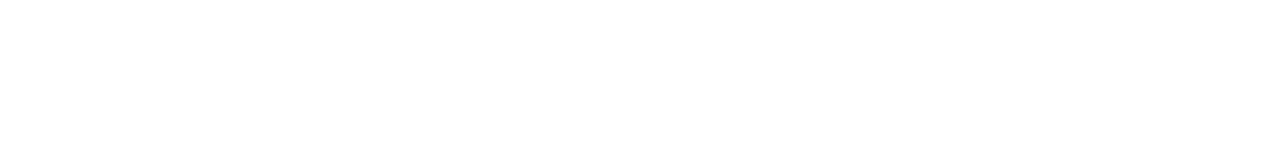
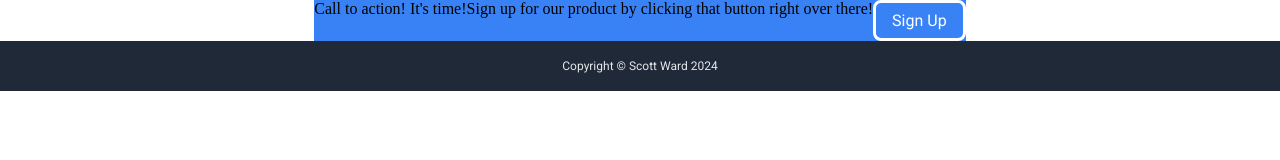
Before and after one commit to wards22/landing-page, a plain HTML site: page index.html in a window 1280 px wide. Drawn offline with Linux system fonts and the light colour scheme.

Commit message:
add divs and classes in html and outline styles in css

```diff
--- a/index.html
+++ b/index.html
@@ -7,4 +7,17 @@
         <title>Landing Page Project</title>
         <link rel="stylesheet" href="style.css">
     </head>
+    <body>
+        <div class="header"></div>
+        <div class="information"></div>
+        <div class="quote"></div>
+        <div class="action-container">
+            <div class="action-box">
+                <div class="action-header">Call to action! It's time!</div>
+                <div class="action-text">Sign up for our product by clicking that button right over there!</div>
+                <div class="button">Sign Up</div>
+            </div>
+        </div>
+        <div class="footer">Copyright &copy; Scott Ward 2024</div>
+    </body>
 </html>
--- a/style.css
+++ b/style.css
@@ -0,0 +1,51 @@
+@import url('https://fonts.googleapis.com/css2?family=Roboto:wght@400;700&display=swap');
+
+body {
+  font-family: -apple-system, BlinkMacSystemFont, 'Roboto', 'Segoe UI' Oxygen, Ubuntu, Cantarell, 'Open Sans', 'Helvetica Neue', sans-serif;
+  margin: 0;
+  min-height: 100vh;
+  display: flex;
+  flex-direction: column;
+
+}
+
+.header {
+    background-color: #1f2937;
+}
+
+.information {
+}
+
+.quote {
+    background-color: #e5e7eb;
+}
+
+.action-container {
+    display: flex;
+    justify-content: center;
+}
+
+.action-box {
+    display: flex;
+    background-color: #3882f6;
+}
+
+.button {
+    font-family: Roboto, sans-serif;
+    border: solid, white;
+    border-radius: 8px;
+    background: #3882f6;
+    padding: 8px 16px;
+    color: white;
+}
+
+.footer {
+    text-align: center;
+    background-color: #1f2937;
+    font-size: 12px;
+    color: #e5e7eb;
+    font-family: Roboto, sans-serif;
+    font-weight: 100;
+    font-style: normal;
+    padding: 18px;
+}
```
